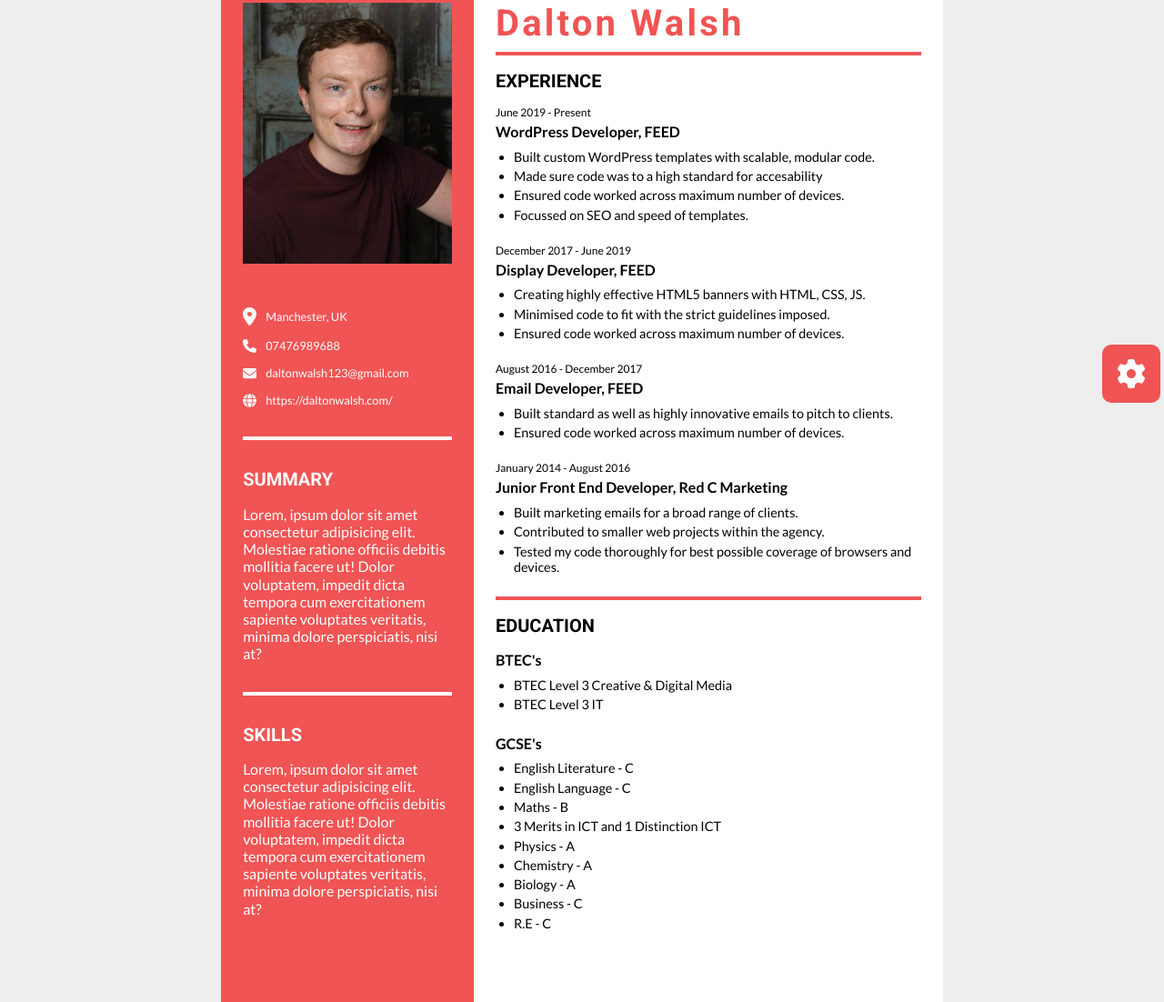
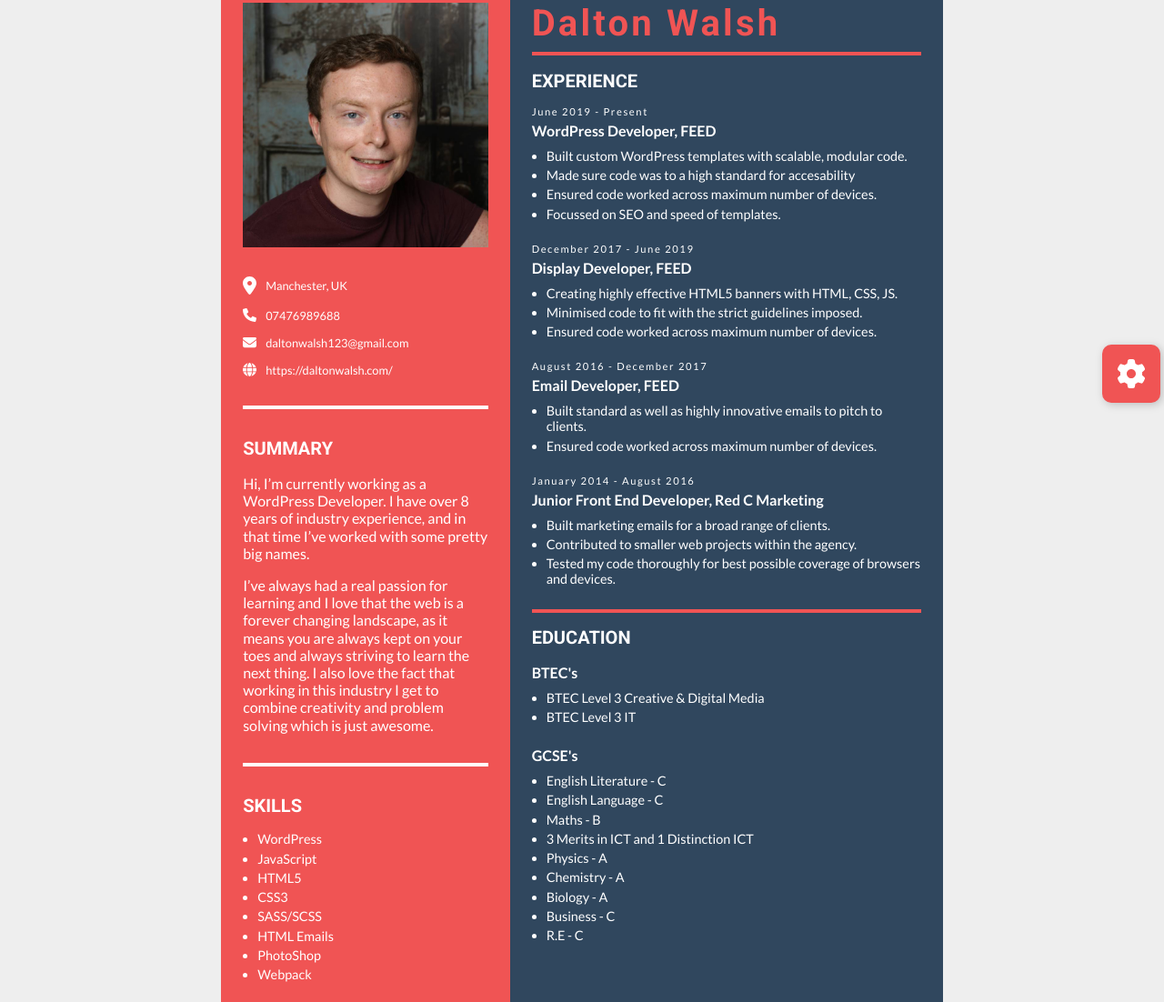
Before and after one commit to Dalton123/Dalton-Walsh-CV, a plain HTML site: page index.html in a window 1280 px wide. Shown: the part 21-1123 px from the top of the page at 91% size. Drawn offline with Linux system fonts and the light colour scheme.

Commit message:
Updated styling and content

```diff
--- a/css/style.scss
+++ b/css/style.scss
@@ -14,11 +14,14 @@ $second-font: "Roboto", sans-serif;
 }
 html,
 body {
-  width: 21cm;
-  height: 29.7cm;
   margin: auto;
   font-family: $main-font;
   background-color: rgb(238, 238, 238);
+
+  @media screen and (min-width: 600px) {
+    width: 21cm;
+    height: 29.7cm;
+  }
 }
 
 a,
@@ -34,28 +37,22 @@ a:visited {
 main {
   display: flex;
   justify-content: flex-start;
+  flex-direction: column;
   max-width: 1440px;
   background-color: white;
   overflow: hidden;
   height: 100%;
+
+  @media screen and (min-width: 600px) {
+    justify-content: flex-start;
+    flex-direction: row;
+  }
 }
 
 hr {
   border-style: solid;
   border-color: var(--accent);
   border-width: 2px;
-}
-
-.left {
-  width: 100%;
-  max-width: 35%;
-  padding: 1.5rem;
-  color: white;
-
-  hr {
-    border-color: white;
-    margin: 2rem 0;
-  }
 }
 
 h1 {
@@ -81,25 +78,43 @@ li {
   line-height: 1.2;
 }
 
+ul {
+  padding-left: 1rem;
+
+  li {
+    margin-bottom: 0.25rem;
+    color: inherit;
+    font-size: 0.9rem;
+  }
+}
+
 p {
   line-height: 1.2;
 }
 
-.right {
+.left {
   width: 100%;
-  max-width: 65%;
   padding: 1.5rem;
+  color: white;
+
+  @media screen and (min-width: 600px) {
+    max-width: 40%;
+  }
+
+  hr {
+    border-color: white;
+    margin: 2rem 0;
   }
 
   .image {
     width: 100%;
     position: relative;
-  margin-bottom: 3rem;
+    margin-bottom: 2rem;
 
     &:before {
       content: "";
       display: block;
-    padding-bottom: 125%;
+      padding-bottom: 100%;
     }
 
     img {
@@ -109,6 +124,17 @@ p {
       height: 100%;
       width: 100%;
       object-fit: cover;
+      object-position: 0 -20px;
+    }
+  }
+}
+
+.right {
+  width: 100%;
+  padding: 1.5rem;
+
+  @media screen and (min-width: 600px) {
+    max-width: 60%;
   }
 }
 
@@ -135,31 +161,23 @@ p {
     margin-bottom: 1.5rem;
 
     .small {
-      font-size: 0.75rem;
+      font-size: 0.7rem;
       margin-bottom: 0.25rem;
       display: block;
+      letter-spacing: 0.1rem;
     }
 
     h4 {
       margin-bottom: 0.6rem;
       color: inherit;
     }
-
-    ul {
-      padding-left: 1.25rem;
-      li {
-        margin-bottom: 0.25rem;
-        color: inherit;
-        font-size: 0.9rem;
-      }
-    }
   }
 }
 
 .settings {
   position: fixed;
-  right: 0.25rem;
-  top: 50%;
+  right: 0.5rem;
+  top: 0.5rem;
   background-color: var(--accent);
   color: white;
   border-radius: 10px;
@@ -173,6 +191,12 @@ p {
   justify-content: flex-start;
   flex-direction: column;
   align-items: center;
+  filter: drop-shadow(2px 2px 5px rgba(0, 0, 0, 0.2));
+
+  @media screen and (min-width: 600px) {
+    right: 0.25rem;
+    top: 50%;
+  }
 
   &:hover {
     width: 8rem;
--- a/index.html
+++ b/index.html
@@ -18,8 +18,8 @@
 
 <body>
   <main>
-    <input class="hide" type="radio" name="colour" id="colour" checked>
-    <input class="hide" type="radio" name="colour" id="dark">
+    <input class="hide" type="radio" name="colour" id="colour">
+    <input class="hide" type="radio" name="colour" id="dark" checked>
     <input class="hide" type="radio" name="colour" id="no-colour">
     <section class="left">
       <div class="image">
@@ -36,18 +36,30 @@
       <hr>
       <h2>Summary</h2>
       <div class="text__block">
-        <p>Lorem, ipsum dolor sit amet consectetur adipisicing elit. Molestiae ratione officiis debitis mollitia facere
-          ut!
-          Dolor voluptatem, impedit dicta tempora cum exercitationem sapiente voluptates veritatis, minima dolore
-          perspiciatis, nisi at?</p>
+        <p>Hi, I’m currently working as a WordPress Developer. I have over 8 years of industry
+          experience, and in that time I’ve worked with some pretty big
+          names.
+          <!-- I’ve worked as part of teams, led many projects, pitched new ideas and helped teach and up-skill my
+          team. -->
+        </p>
+        <p>
+          I’ve always had a real passion for learning and I love that the web is a forever changing landscape, as it
+          means you are always kept on your toes and always striving to learn the next thing. I also love the fact that
+          working in this industry I get to combine creativity and problem solving which is just awesome.</p>
       </div>
       <hr>
       <h2>Skills</h2>
       <div class="text__block">
-        <p>Lorem, ipsum dolor sit amet consectetur adipisicing elit. Molestiae ratione officiis debitis mollitia facere
-          ut!
-          Dolor voluptatem, impedit dicta tempora cum exercitationem sapiente voluptates veritatis, minima dolore
-          perspiciatis, nisi at?</p>
+        <ul>
+          <li>WordPress</li>
+          <li>JavaScript</li>
+          <li>HTML5</li>
+          <li>CSS3</li>
+          <li>SASS/SCSS</li>
+          <li>HTML Emails</li>
+          <li>PhotoShop</li>
+          <li>Webpack</li>
+        </ul>
       </div>
     </section>
     <section class="right">
```
Also changed, not shown: css/style.css, 1 other file. Lines whose indentation alone changed are shown as unchanged.
